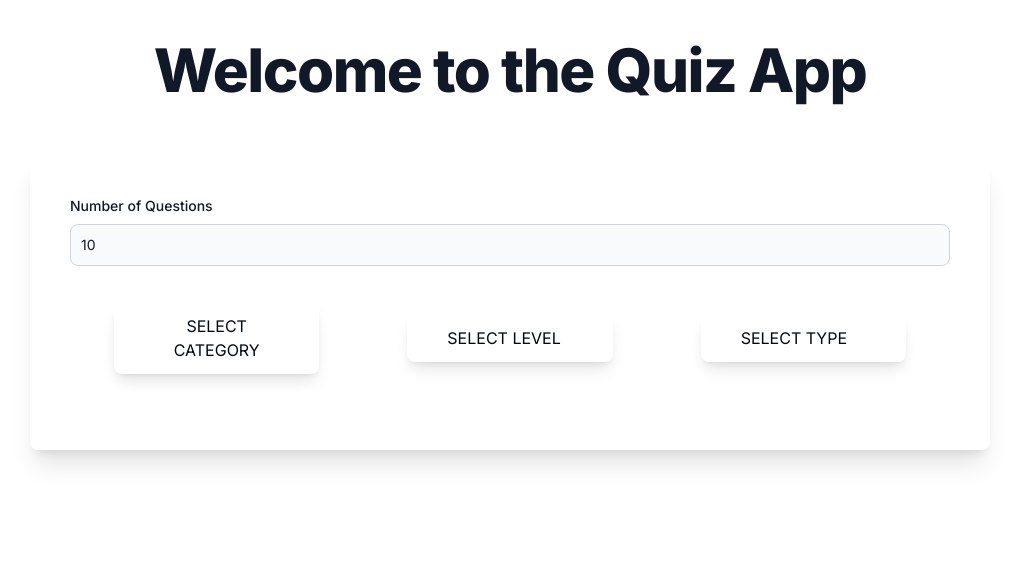
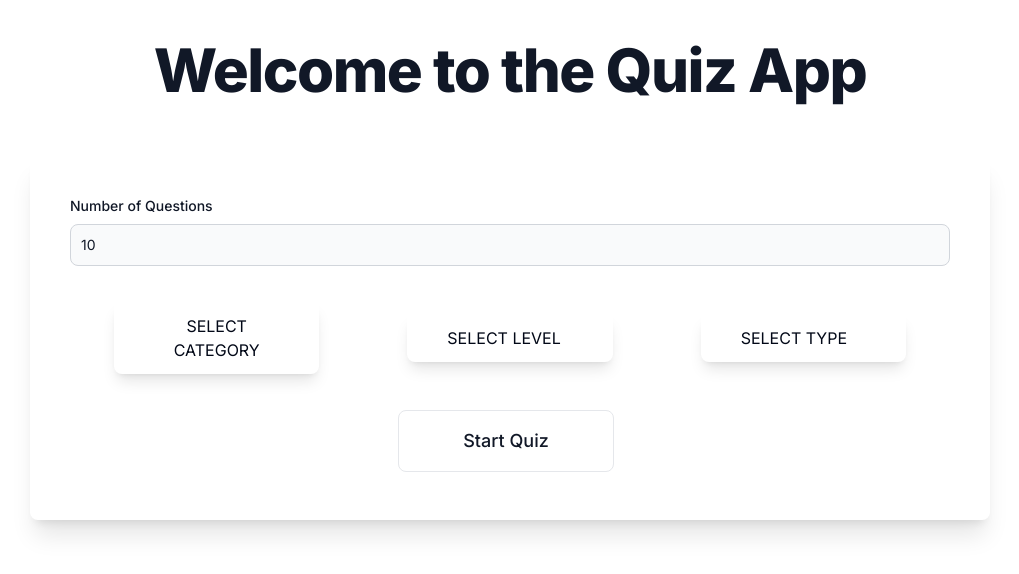
Before and after one commit to MuhammedEasa/next-quiz-app, a Next.js app: page / in a window 1280 px wide. Shown: the top 574 px of the page, without its empty margins (130-1149 px from the left). Built offline with nearby package versions, Linux system fonts and the light colour scheme.

Commit message:
First Layout Ui Completed

```diff
--- a/src/app/page.tsx
+++ b/src/app/page.tsx
@@ -1,3 +1,4 @@
+import Button from "@/components/Button";
 import DropOptions from "@/components/DropDownOptions";
 
 export default function Home() {
@@ -22,7 +23,10 @@
         required
       />
     </div>
-  <DropOptions/>
+    <div className="flex flex-col justify-center items-center">
+    <DropOptions/>
+        <Button/>
+    </div>
 
   </section>
 </section>
--- /dev/null
+++ b/src/components/Button/index.tsx
@@ -0,0 +1,10 @@
+import React from 'react'
+
+const  Button= () => {
+  return (
+    <button type="button" className="p-4 px-16 me-2 mb-2 text-lg font-medium text-gray-900 focus:outline-none bg-white rounded-lg border border-gray-200 hover:bg-gray-100 hover:text-blue-700 focus:z-10 focus:ring-4 focus:ring-gray-100 dark:focus:ring-gray-700 dark:bg-gray-800 dark:text-gray-400 dark:border-gray-600 dark:hover:text-white dark:hover:bg-gray-700">Start Quiz</button>
+
+  )
+}
+
+export default  Button
--- a/src/components/DropDownOptions/index.tsx
+++ b/src/components/DropDownOptions/index.tsx
@@ -9,7 +9,7 @@
 
 const DropOptions = () => {
   return (
-    <section className="flex justify-evenly items-center py-5">
+    <section className="flex justify-evenly items-center py-5 w-full">
       <div className="px-7 py-4 w-1/3 mx-4">
       <DropdownMenu>
   <DropdownMenuTrigger className="flex outline-none justify-between w-full px-10 py-3 rounded-lg shadow-lg hover:bg-blue-600 hover:text-gray-100">SELECT CATEGORY</DropdownMenuTrigger>
```
